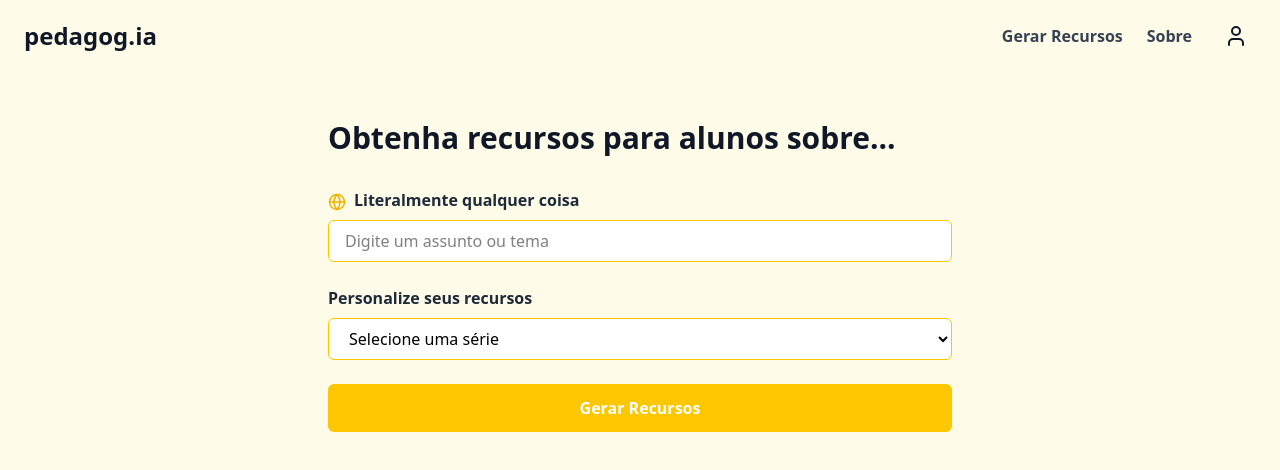
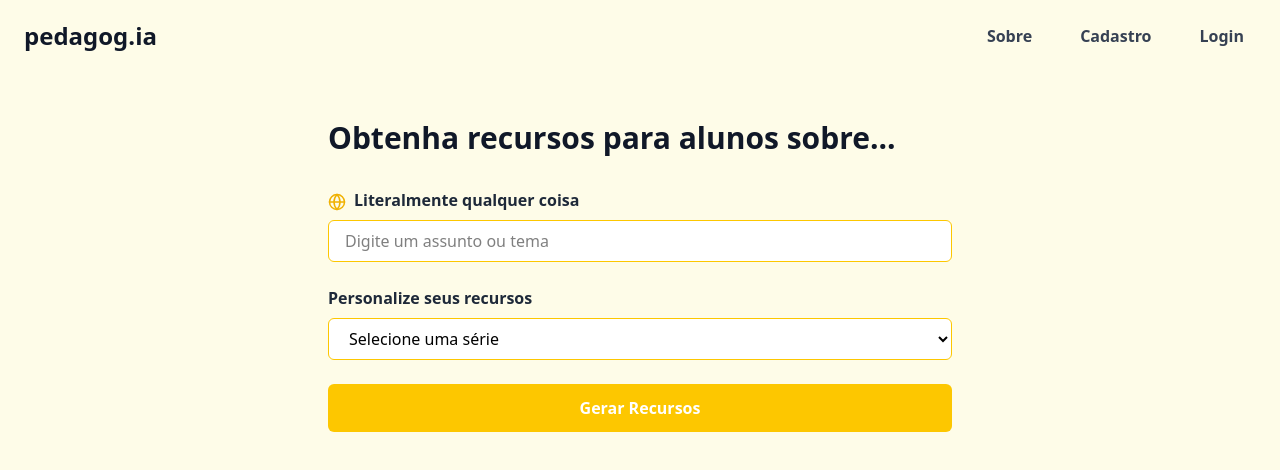
Before and after one commit to mabylly/Projeto-Final-Web, a React (Vite) app in the folder vite-project/: page / in a window 1280 px wide. Shown: the top 470 px of the page. Built offline with nearby package versions, Linux system fonts and the light colour scheme.

Commit message:
Adicionando login e cadastro

```diff
--- a/vite-project/src/App.tsx
+++ b/vite-project/src/App.tsx
@@ -2,14 +2,13 @@ import Resultpage from "./pages/Resultpage";
 import Searchpage from "./pages/Searchpage";
 
 //temporario enquanto nao temos sistema de rotas
-const trocarPagina=2; // 1 para Loginpage, 2 para Searchpage, 3 para Resultpage
+const trocarPagina=1; // 1 para Searchpage, 2 para Resultpage
 
 function App() {
   return (
     <>
-      {/* trocarPagina === 1 && <LoginPage /> */} {/* criar pagina de login */}
-      {trocarPagina === 2 && <Searchpage />}
-      {trocarPagina === 3 && <Resultpage />}
+      {trocarPagina === 1 && <Searchpage />}
+      {trocarPagina === 2 && <Resultpage />}
     </>
   );
 }
--- /dev/null
+++ b/vite-project/src/components/AuthModal.tsx
@@ -0,0 +1,120 @@
+import React, { useEffect, useState } from 'react';
+import { X } from 'lucide-react';
+
+interface AuthModalProps {
+  isOpen: boolean;
+  onClose: () => void;
+  initialMode?: 'login' | 'register';
+}
+
+export default function AuthModal({ isOpen, onClose, initialMode = 'login' }: AuthModalProps) {
+  const [mode, setMode] = useState<'login' | 'register'>(initialMode);
+
+  useEffect(() => {
+    setMode(initialMode);
+  }, [initialMode]);
+
+  const [formData, setFormData] = useState({
+    name: '',
+    email: '',
+    password: ''
+  });
+
+  const handleInputChange = (e: React.ChangeEvent<HTMLInputElement>) => {
+    setFormData({
+      ...formData,
+      [e.target.name]: e.target.value
+    });
+  };
+  //Ainda falta a validação de email e senha, criptografação de senha, e integração com backend
+  const handleSubmit = () => {
+    if (mode === 'login') {
+      console.log('Login:', { email: formData.email, password: formData.password });
+    } else {
+      console.log('Cadastro:', formData);
+    }
+  };
+
+  const switchMode = () => {
+    setMode(mode === 'login' ? 'register' : 'login');
+    setFormData({ name: '', email: '', password: '' });
+  };
+
+  if (!isOpen) return null;
+
+  return (
+    <div className="fixed inset-0 backdrop-blur-sm bg-white/10 flex items-center justify-center z-50" onClick={onClose}>
+      <div className="bg-white rounded-lg p-8 w-full max-w-md mx-4 relative shadow-xl" onClick={(e) => e.stopPropagation()}>
+        <button
+          onClick={onClose}
+          className="absolute top-4 right-4 text-gray-400 hover:text-gray-600 transition-colors"
+        >
+          <X size={24} />
+        </button>
+
+        <div className="text-center mb-8">
+          <h1 className="text-3xl font-bold text-gray-900 mb-2">pedagog.ia</h1>
+          <p className="text-gray-600">
+            {mode === 'login' ? 'Entre na sua conta' : 'Crie sua conta gratuita'}
+          </p>
+        </div>
+
+        <div className="space-y-4">
+          {mode === 'register' && (
+            <div>
+              <input
+                type="text"
+                name="name"
+                placeholder="Nome completo"
+                value={formData.name}
+                onChange={handleInputChange}
+                className="w-full px-4 py-3 border border-gray-300 rounded-lg focus:ring-2 focus:ring-yellow-400 focus:border-transparent outline-none transition-all"
+              />
+            </div>
+          )}
+
+          <div className="relative">
+            <input
+              type="email"
+              name="email"
+              placeholder="Email"
+              value={formData.email}
+              onChange={handleInputChange}
+              className="w-full px-4 py-3 border border-gray-300 rounded-lg focus:ring-2 focus:ring-yellow-400 focus:border-transparent outline-none transition-all"
+            />
+          </div>
+
+          <div className="relative">
+            <input
+              type="password"
+              name="password"
+              placeholder="Senha"
+              value={formData.password}
+              onChange={handleInputChange}
+              className="w-full px-4 py-3 border border-gray-300 rounded-lg focus:ring-2 focus:ring-yellow-400 focus:border-transparent outline-none transition-all"
+            />
+          </div>
+
+          <button
+            onClick={handleSubmit}
+            className="w-full bg-yellow-400 hover:bg-yellow-500 text-gray-900 font-semibold py-3 px-4 rounded-lg transition-colors duration-200"
+          >
+            {mode === 'login' ? 'Entrar' : 'Criar Conta'}
+          </button>
+        </div>
+
+        <div className="mt-6 text-center">
+          <span className="text-gray-500">
+            {mode === 'login' ? 'Não tem uma conta?' : 'Já tem uma conta?'}
+          </span>
+          <button
+            onClick={switchMode}
+            className="ml-2 text-yellow-600 hover:text-yellow-700 font-semibold transition-colors"
+          >
+            {mode === 'login' ? 'Cadastre-se' : 'Faça login'}
+          </button>
+        </div>
+      </div>
+    </div>
+  );
+}
--- a/vite-project/src/components/Header.tsx
+++ b/vite-project/src/components/Header.tsx
@@ -1,42 +1,97 @@
+import React, { useState } from 'react';
 import { User } from 'lucide-react';
+import AuthModal from '../components/AuthModal';
 
-// 1. Criamos uma interface para definir o "contrato" das props do Header.
-// O '?' torna a propriedade 'isLoggedIn' opcional.
 interface HeaderProps {
   isLoggedIn?: boolean;
 }
 
-// 2. Usamos a interface e definimos um valor padrão para 'isLoggedIn'.
-// Se a prop não for passada, ela automaticamente será 'false'.
 export default function Header({ isLoggedIn = false }: HeaderProps) {
+  const [showModal, setShowModal] = useState(false);
+  const [modalMode, setModalMode] = useState<'login' | 'register'>('login');
+  const [showDropdown, setShowDropdown] = useState(false);
+
+  const openModal = (mode: 'login' | 'register') => {
+    setModalMode(mode);
+    setShowModal(true);
+  };
+
+  const closeModal = () => {
+    setShowModal(false);
+  };
+
+  // função de logout (por enquanto, só loga no console)
+  const handleLogout = () => {
+    console.log('Usuário deslogado');
+    setShowDropdown(false);
+  };
+
   return (
-    <header className="flex justify-between items-center px-6 py-4 bg-yellow-50 text-gray-700 font-semibold">
-      <h1 className="text-2xl font-bold text-gray-900">pedagog.ia</h1>
+    <>
+      <header className="flex justify-between items-center px-6 py-4 bg-yellow-50 text-gray-700 font-semibold">
+        <h1 className="text-2xl font-bold text-gray-900">pedagog.ia</h1>
 
-      {isLoggedIn ? (
-        // Navbar para usuário LOGADO
         <nav className="flex items-center space-x-6">
-          <a href="#" className="hover:underline">
-            Gerar Recursos
-          </a>
-          <a href="#" className="hover:underline">
+          {/* link Sobre nos dois headers */}
+          <a href="#" className="px-3 py-2 rounded-md hover:bg-yellow-200 transition-colors duration-200">
             Sobre
           </a>
-          <button className="p-2 rounded-full hover:bg-yellow-100" title="Meu Perfil">
-            <User className="text-gray-900" size={24} />
-          </button>
+
+          {isLoggedIn ? (
+            // Navbar para usuário LOGADO
+            <>
+              <a href="#" className="px-3 py-2 rounded-md hover:bg-yellow-200 transition-colors duration-200">
+                Meus Recursos
+              </a>
+
+
+              <div className="relative">
+                <button
+                  onClick={() => setShowDropdown(prev => !prev)}
+                  className="p-2 rounded-full hover:bg-yellow-200 transition-colors duration-200"
+                  title="Meu Perfil"
+                >
+                  <User className="text-gray-900" size={24} />
+                </button>
+
+                {showDropdown && (
+                  <div className="absolute right-0 mt-2 w-32 bg-white rounded-md shadow-lg z-50">
+                    <button
+                      onClick={handleLogout}
+                      className="block w-full px-4 py-2 text-left text-gray-700 hover:bg-yellow-100"
+                    >
+                      Sair
+                    </button>
+                  </div>
+                )}
+              </div>
+            </>
+          ) : (
+            // Navbar para usuário DESLOGADO
+            <>
+              <button
+                onClick={() => openModal('register')}
+                className="px-3 py-2 rounded-md hover:bg-yellow-200 transition-colors duration-200"
+              >
+                Cadastro
+              </button>
+              <button
+                onClick={() => openModal('login')}
+                className="px-3 py-2 rounded-md hover:bg-yellow-200 transition-colors duration-200"
+              >
+                Login
+              </button>
+            </>
+          )}
         </nav>
-      ) : (
-        // Navbar para usuário DESLOGADO (padrão)
-        <nav className="space-x-6">
-          <a href="#" className="hover:underline">
-            Cadastro
-          </a>
-          <a href="#" className="hover:underline">
-            Login
-          </a>
-        </nav>
-      )}
-    </header>
+      </header>
+
+      {/* Modal de Autenticação */}
+      <AuthModal
+        isOpen={showModal}
+        onClose={closeModal}
+        initialMode={modalMode}
+      />
+    </>
   );
 }
--- a/vite-project/src/pages/Searchpage.tsx
+++ b/vite-project/src/pages/Searchpage.tsx
@@ -17,7 +17,7 @@ function Searchpage() {
 
   return (
     <div className="min-h-screen bg-yellow-50 font-sans">
-      <Header isLoggedIn={true} />
+      <Header isLoggedIn={false} />
       <main className="max-w-2xl mx-auto px-6 py-12">
         <h2 className="text-3xl font-bold text-gray-900 mb-8">
           Obtenha recursos para alunos sobre...
```
